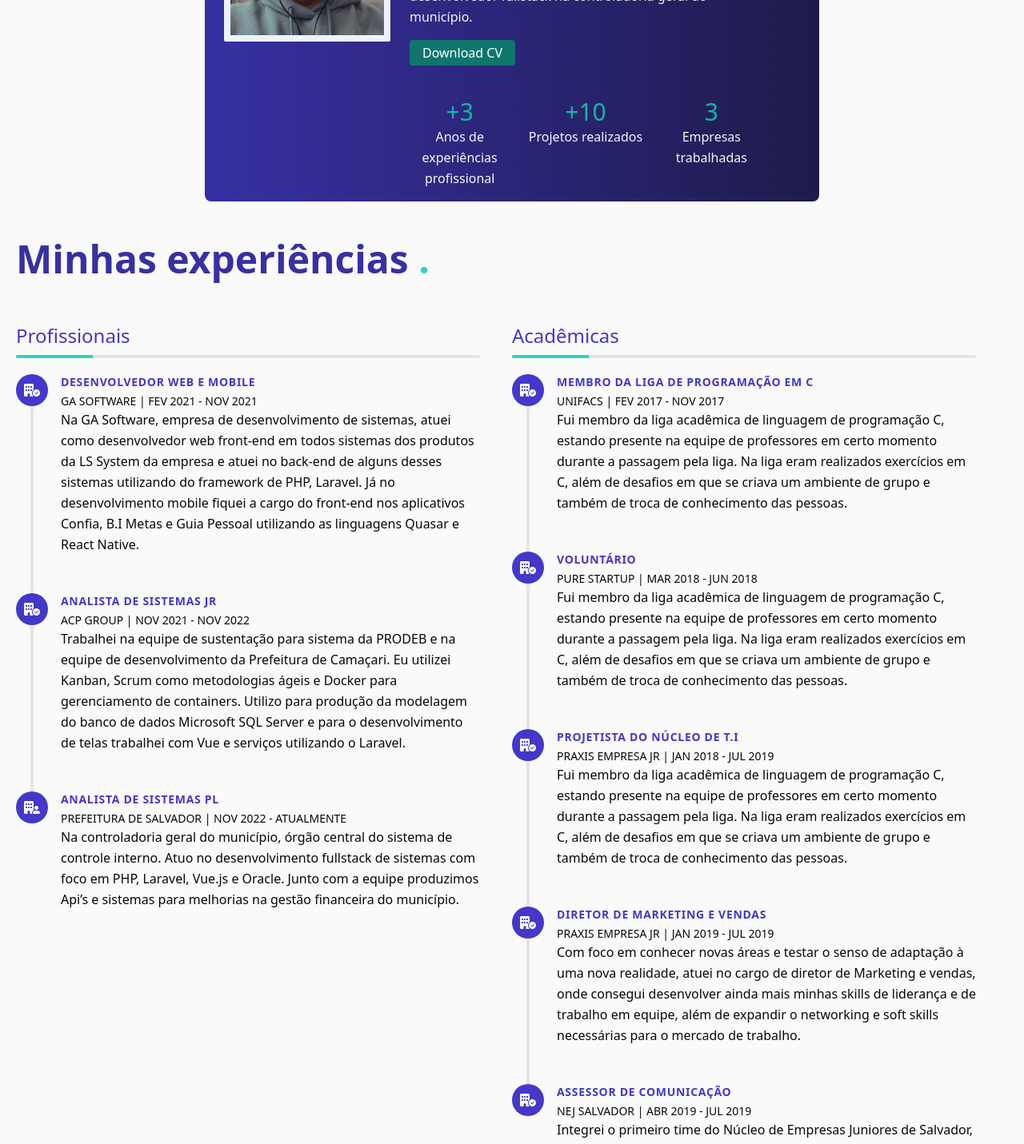
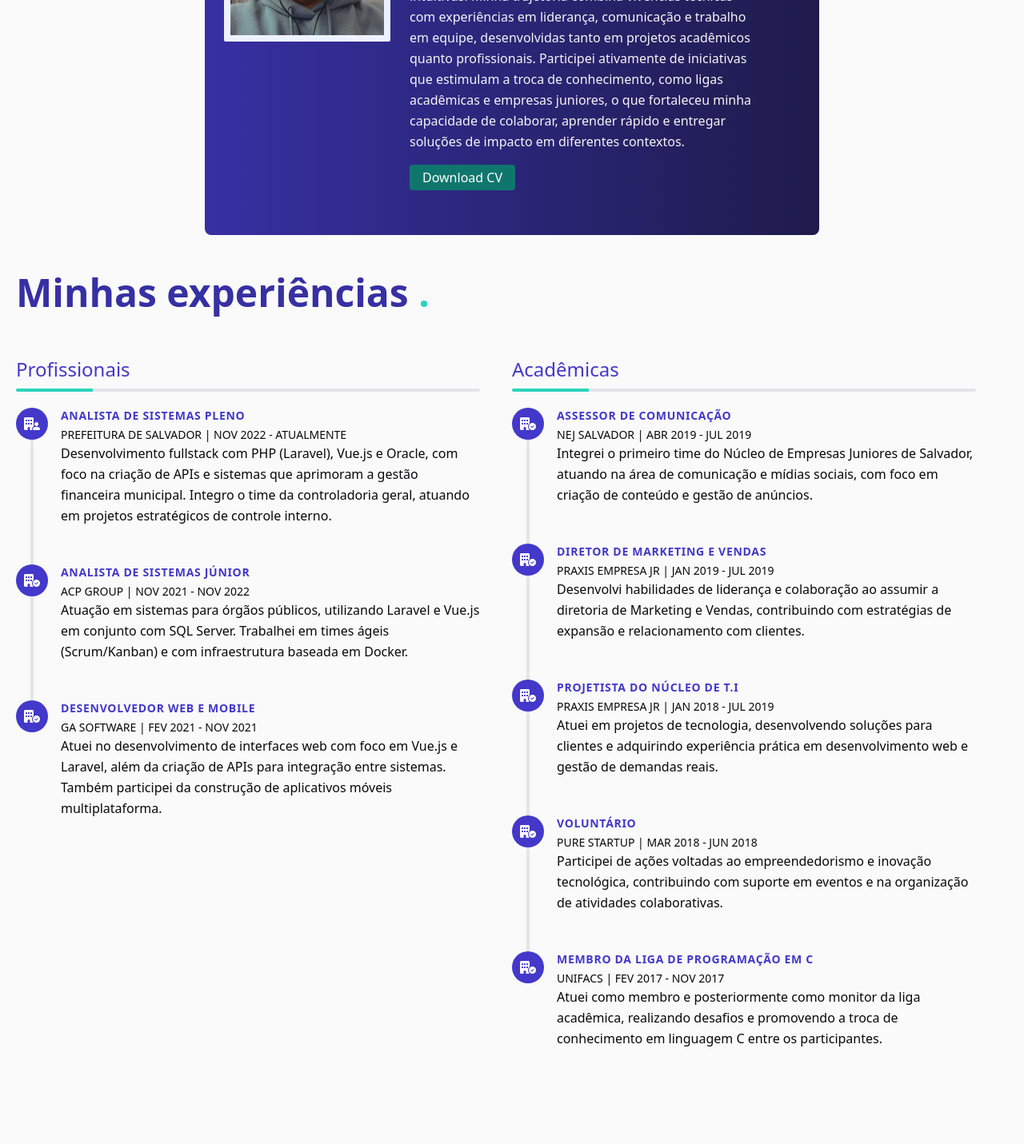
Before and after one commit to gabrielsooliveira/portfolio, a Vue app: page / in a window 1280 px wide. Shown: the part 340-1771 px from the top of the page at 80% size. Built offline with nearby package versions, Linux system fonts and the light colour scheme.

Commit message:
alterações na home

```diff
--- a/package.json
+++ b/package.json
@@ -22,5 +22,5 @@
     "postcss": "^8.4.35",
     "tailwindcss": "^3.4.1"
   },
-  "homepage": "https://OliveiraGabrielDev.github.io/portfolio"
+  "homepage": "https://gabrielsooliveira.github.io/portfolio"
 }
--- a/src/assets/js/experiencias.json
+++ b/src/assets/js/experiencias.json
@@ -1,62 +1,62 @@
 {
   "experiencias_academicas": [
     {
-        "cargo": "membro da liga de programação em c",
-        "instituicao": "unifacs",
-        "inicio": "fev 2017",
-        "final": "nov 2017",
-        "descricao": "Fui membro da liga acadêmica de linguagem de programação C, estando presente na equipe de professores em certo momento durante a passagem pela liga. Na liga eram realizados exercícios em C, além de desafios em que se criava um ambiente de grupo e também de troca de conhecimento das pessoas."
+      "cargo": "assessor de comunicação",
+      "instituicao": "NEJ Salvador",
+      "inicio": "abr 2019",
+      "final": "jul 2019",
+      "descricao": "Integrei o primeiro time do Núcleo de Empresas Juniores de Salvador, atuando na área de comunicação e mídias sociais, com foco em criação de conteúdo e gestão de anúncios."
+    },
+    {
+      "cargo": "diretor de marketing e vendas",
+      "instituicao": "Praxis Empresa Jr",
+      "inicio": "jan 2019",
+      "final": "jul 2019",
+      "descricao": "Desenvolvi habilidades de liderança e colaboração ao assumir a diretoria de Marketing e Vendas, contribuindo com estratégias de expansão e relacionamento com clientes."
+    },
+    {
+      "cargo": "projetista do núcleo de T.I",
+      "instituicao": "Praxis Empresa Jr",
+      "inicio": "jan 2018",
+      "final": "jul 2019",
+      "descricao": "Atuei em projetos de tecnologia, desenvolvendo soluções para clientes e adquirindo experiência prática em desenvolvimento web e gestão de demandas reais."
     },
     {
       "cargo": "voluntário",
-        "instituicao": "pure startup",
+      "instituicao": "Pure Startup",
       "inicio": "mar 2018",
       "final": "jun 2018",
-        "descricao": "Fui membro da liga acadêmica de linguagem de programação C, estando presente na equipe de professores em certo momento durante a passagem pela liga. Na liga eram realizados exercícios em C, além de desafios em que se criava um ambiente de grupo e também de troca de conhecimento das pessoas."
+      "descricao": "Participei de ações voltadas ao empreendedorismo e inovação tecnológica, contribuindo com suporte em eventos e na organização de atividades colaborativas."
     },
     {
-        "cargo": "projetista do núcleo de t.i",
-        "instituicao": "praxis empresa jr",
-        "inicio": "jan 2018",
-        "final": "jul 2019",
-        "descricao": "Fui membro da liga acadêmica de linguagem de programação C, estando presente na equipe de professores em certo momento durante a passagem pela liga. Na liga eram realizados exercícios em C, além de desafios em que se criava um ambiente de grupo e também de troca de conhecimento das pessoas."
-      },
-      {
-        "cargo": "diretor de marketing e vendas",
-        "instituicao": "praxis empresa jr",
-        "inicio": "jan 2019",
-        "final": "jul 2019",
-        "descricao": "Com foco em conhecer novas áreas e testar o senso de adaptação à uma nova realidade, atuei no cargo de diretor de Marketing e vendas, onde consegui desenvolver ainda mais minhas skills de liderança e de trabalho em equipe, além de expandir o networking e soft skills necessárias para o mercado de trabalho."
-      },
-      {
-        "cargo": "assessor de comunicação",
-        "instituicao": "nej salvador",
-        "inicio": "abr 2019",
-        "final": "jul 2019",
-        "descricao": "Integrei o primeiro time do Núcleo de Empresas Juniores de Salvador, onde desempenhei um papel na área de comunicação e mídias sociais. Minhas responsabilidades incluíram a gestão de anúncios do núcleo e a criação de conteúdo."
+      "cargo": "membro da liga de programação em C",
+      "instituicao": "UNIFACS",
+      "inicio": "fev 2017",
+      "final": "nov 2017",
+      "descricao": "Atuei como membro e posteriormente como monitor da liga acadêmica, realizando desafios e promovendo a troca de conhecimento em linguagem C entre os participantes."
     }
   ],
   "experiencias_profissionais": [
     {
+      "cargo": "analista de sistemas pleno",
+      "instituicao": "Prefeitura de Salvador",
+      "inicio": "nov 2022",
+      "final": "",
+      "descricao": "Desenvolvimento fullstack com PHP (Laravel), Vue.js e Oracle, com foco na criação de APIs e sistemas que aprimoram a gestão financeira municipal. Integro o time da controladoria geral, atuando em projetos estratégicos de controle interno."
+    },
+    {
+      "cargo": "analista de sistemas júnior",
+      "instituicao": "ACP Group",
+      "inicio": "nov 2021",
+      "final": "nov 2022",
+      "descricao": "Atuação em sistemas para órgãos públicos, utilizando Laravel e Vue.js em conjunto com SQL Server. Trabalhei em times ágeis (Scrum/Kanban) e com infraestrutura baseada em Docker."
+    },
+    {
       "cargo": "desenvolvedor web e mobile",
-        "instituicao": "ga software",
+      "instituicao": "GA Software",
       "inicio": "fev 2021",
       "final": "nov 2021",
-        "descricao": "Na GA Software, empresa de desenvolvimento de sistemas, atuei como desenvolvedor web front-end em todos sistemas dos produtos da LS System da empresa e atuei no back-end de alguns desses sistemas utilizando do framework de PHP, Laravel. Já no desenvolvimento mobile fiquei a cargo do front-end nos aplicativos Confia, B.I Metas e Guia Pessoal utilizando as linguagens Quasar e React Native."
-      },
-      {
-        "cargo": "analista de sistemas jr",
-        "instituicao": "acp group",
-        "inicio": "nov 2021",
-        "final": "nov 2022",
-        "descricao": "Trabalhei na equipe de sustentação para sistema da PRODEB e na equipe de desenvolvimento da Prefeitura de Camaçari. Eu utilizei Kanban, Scrum como metodologias ágeis e Docker para gerenciamento de containers. Utilizo para produção da modelagem do banco de dados Microsoft SQL Server e para o desenvolvimento de telas trabalhei com Vue e serviços utilizando o Laravel."
-      },
-      {
-        "cargo": "analista de sistemas pl",
-        "instituicao": "prefeitura de salvador",
-        "inicio": "nov 2022",
-        "final": "",
-        "descricao": "Na controladoria geral do município, órgão central do sistema de controle interno. Atuo no desenvolvimento fullstack de sistemas com foco em PHP, Laravel, Vue.js e Oracle. Junto com a equipe produzimos Api’s e sistemas para melhorias na gestão financeira do município."
+      "descricao": "Atuei no desenvolvimento de interfaces web com foco em Vue.js e Laravel, além da criação de APIs para integração entre sistemas. Também participei da construção de aplicativos móveis multiplataforma."
     }
   ]
 }
--- a/src/components/Menu.vue
+++ b/src/components/Menu.vue
@@ -9,7 +9,7 @@
                 <div :class="[isNavbarOpen ? 'block' : 'hidden']" class="w-full block md:flex md:flex-wrap md:items-center md:justify-between md:w-auto md:relative md:mt-0">
                     <ul class="flex flex-col font-medium p-4 md:p-0 mt-4 gap-y-1 border border-indigo-100 rounded-lg bg-indigo-50 md:space-x-8 rtl:space-x-reverse md:flex-row md:mt-0 md:border-0 md:bg-zinc-50 dark:bg-teal-800 md:dark:bg-zinc-900 dark:border-teal-700">
                         <li>
-                            <router-link to="/"class="block py-2 px-3 text-white bg-indigo-700 rounded md:bg-transparent md:text-indigo-700 md:p-0 md:dark:text-white dark:bg-teal-600 md:dark:bg-transparent" aria-current="page">Inicio</router-link>
+                            <router-link to="/" class="block py-2 px-3 text-white bg-indigo-700 rounded md:bg-transparent md:text-indigo-700 md:p-0 md:dark:text-white dark:bg-teal-600 md:dark:bg-transparent" aria-current="page">Inicio</router-link>
                         </li>
                     </ul>
                     <button id="theme-toggle" type="button" class="text-indigo-700 dark:text-zinc-400 hover:bg-zinc-100 dark:hover:bg-zinc-700 rounded-lg text-sm p-2.5 my-2 ml-0 md:ml-10" @click="toggleDarkMode">
--- a/src/views/HomeView.vue
+++ b/src/views/HomeView.vue
@@ -9,20 +9,8 @@
           <div class="flex flex-wrap -mx-4 mt-auto mb-auto lg:w-2/3 lg:pr-10">
             <div class="w-full lg:p-4 px-4 mb-6 text-zinc-100">
               <h1 class="title-font font-medium text-xl mb-2">Eu sou Gabriel Souza Oliveira, desenvolvedor fullstack</h1>
-              <div class="leading-relaxed">Programando há mais de 7 anos, comecei a programar desde 2017. Desenvolvi projetos com foco em PHP/Laravel e Vue.js em sua maioria para as empresas em que estive presente. Hoje estou terminando minha formação em ciências da computação e trabalhando como desenvolvedor fullstack na controladoria geral do município.</div>
+              <p class="leading-relaxed">Sou Gabriel Souza Oliveira, desenvolvedor fullstack com experiência em aplicações web e mobile, atuando principalmente com PHP (Laravel) e Vue.js. Tenho uma forte base em desenvolvimento de APIs, modelagem de banco de dados e criação de interfaces eficientes e intuitivas. Minha trajetória combina vivências técnicas com experiências em liderança, comunicação e trabalho em equipe, desenvolvidas tanto em projetos acadêmicos quanto profissionais. Participei ativamente de iniciativas que estimulam a troca de conhecimento, como ligas acadêmicas e empresas juniores, o que fortaleceu minha capacidade de colaborar, aprender rápido e entregar soluções de impacto em diferentes contextos.</p>
               <a :href="pdfUrl" download="Curriculo.pdf" target="_blank" class="mt-4 inline-flex text-white bg-teal-700 border-0 py-1 px-4 focus:outline-none hover:bg-teal-800 rounded dark:bg-indigo-700 dark:hover:bg-indigo-800">Download CV</a>
-            </div>
-            <div class="w-1/3 text-center">
-              <h2 class="title-font font-medium text-3xl text-teal-500 dark:text-indigo-500">+3</h2>
-              <p class="leading-relaxed text-zinc-100 dark:text-zinc-100">Anos de experiências profissional</p>
-            </div>
-            <div class="w-1/3 text-center">
-              <h2 class="title-font font-medium text-3xl text-teal-500 dark:text-indigo-500">+10</h2>
-              <p class="leading-relaxed text-zinc-100 dark:text-zinc-100">Projetos realizados</p>
-            </div>
-            <div class="w-1/3 text-center">
-              <h2 class="title-font font-medium text-3xl text-teal-500 dark:text-indigo-500">3</h2>
-              <p class="leading-relaxed text-zinc-100 dark:text-zinc-100">Empresas trabalhadas</p>
             </div>
           </div>
         </div>
```
Lines whose indentation alone changed are shown as unchanged.
